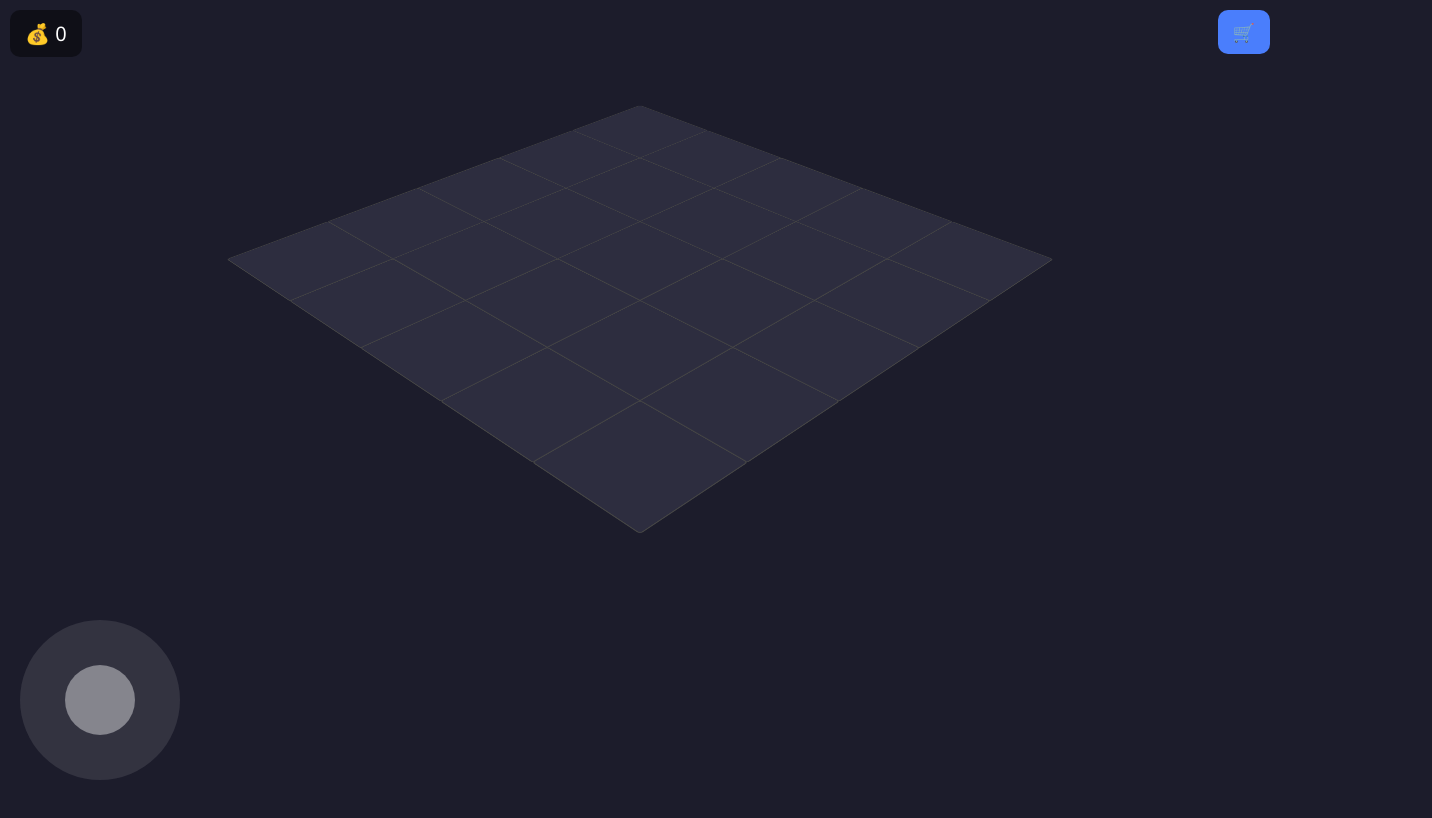
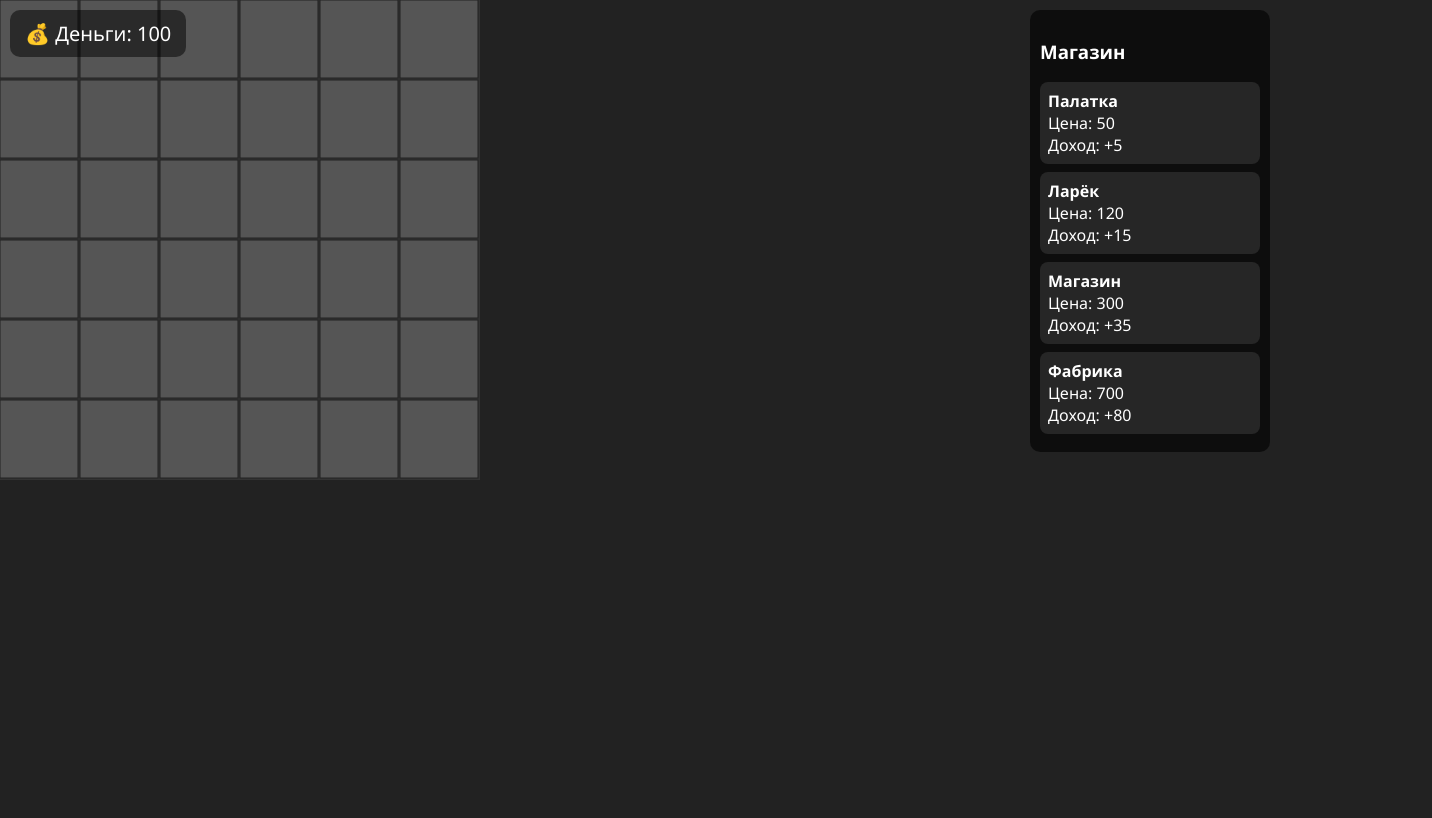
Before and after one commit to RefMon7/LOOKMK, a plain HTML site: page index.html in a window 1280 px wide. Shown: the whole page, 1432 px wide, since content can reach past the window. Drawn offline with Linux system fonts and the light colour scheme.

Commit message:
Update index.html

```diff
--- a/index.html
+++ b/index.html
@@ -2,17 +2,20 @@
 <html lang="ru">
 <head>
 <meta charset="UTF-8">
-<title>Mini Tycoon 3D Mobile</title>
-<meta name="viewport" content="width=device-width, initial-scale=1.0, user-scalable=no">
-
+<title>2D Tycoon</title>
+<meta name="viewport" content="width=device-width, initial-scale=1.0">
 <style>
     body {
         margin: 0;
         font-family: 'Segoe UI', sans-serif;
-        background: #1c1c2b;
+        background: #222;
         color: #fff;
         overflow: hidden;
-        touch-action: none; /* блокирует скролл при управлении */
+    }
+
+    canvas {
+        display: block;
+        background: #333;
     }
 
     /* HUD */
@@ -21,298 +24,138 @@
         top: 10px;
         left: 10px;
         font-size: 20px;
-        background: rgba(0,0,0,0.45);
+        background: rgba(0,0,0,0.5);
         padding: 10px 15px;
         border-radius: 10px;
-        z-index: 20;
+        z-index: 10;
     }
 
-    #shop-btn {
+    /* Магазин */
+    #shop {
         position: fixed;
         right: 10px;
         top: 10px;
-        background: #4a7efc;
-        padding: 10px 15px;
+        width: 220px;
+        background: rgba(0,0,0,0.6);
+        padding: 10px;
         border-radius: 10px;
-        font-size: 18px;
-        cursor: pointer;
-        z-index: 20;
-    }
-
-    #shop {
-        position: fixed;
-        right: 10px;
-        top: 60px;
-        width: 240px;
-        background: rgba(0,0,0,0.6);
-        padding: 12px;
-        border-radius: 10px;
-        display: none;
-        z-index: 20;
+        z-index: 10;
     }
     .shop-item {
-        padding: 10px;
+        margin: 8px 0;
+        padding: 8px;
         background: rgba(255,255,255,0.1);
-        margin: 6px 0;
-        border-radius: 10px;
+        border-radius: 8px;
+        cursor: pointer;
     }
-
-    /* Сцена */
-    #scene {
-        width: 100vw;
-        height: 100vh;
-        perspective: 1200px;
-    }
-
-    #world {
-        width: 1600px;
-        height: 1600px;
-        position: relative;
-        transform-style: preserve-3d;
-        top: 50%;
-        left: 50%;
-        transform: translate(-50%, -50%) rotateX(55deg) rotateZ(45deg) scale(0.7);
-    }
-
-    /* Клетки */
-    .tile {
-        position: absolute;
-        width: 200px;
-        height: 200px;
-        background: #2d2d3f;
-        border: 2px solid #444;
-        border-radius: 6px;
-    }
-    .tile.built {
-        background: #4caf50;
-        box-shadow: 0 0 12px rgba(76,175,80,0.8);
-    }
-
-    /* Игрок */
-    #player {
-        width: 40px;
-        height: 40px;
-        position: absolute;
-        background: #ffeb3b;
-        border-radius: 50%;
-        box-shadow: 0 0 18px rgba(255,235,59,0.8);
-    }
-
-    /* Мобильный джойстик */
-    #joystickArea {
-        position: fixed;
-        bottom: 20px;
-        left: 20px;
-        width: 160px;
-        height: 160px;
-        border-radius: 50%;
-        background: rgba(255,255,255,0.1);
-        z-index: 30;
-        touch-action: none;
-    }
-
-    #stick {
-        width: 70px;
-        height: 70px;
-        background: rgba(255,255,255,0.4);
-        border-radius: 50%;
-        position: absolute;
-        left: 45px;
-        top: 45px;
+    .shop-item:hover {
+        background: rgba(255,255,255,0.2);
     }
 </style>
 </head>
 <body>
 
-<div id="hud">💰 <span id="money">0</span></div>
-<div id="shop-btn">🛒</div>
+<div id="hud">💰 Деньги: <span id="money">0</span></div>
 <div id="shop"></div>
-
-<div id="scene">
-    <div id="world"></div>
-</div>
-
-<!-- Джойстик -->
-<div id="joystickArea">
-    <div id="stick"></div>
-</div>
+<canvas id="game"></canvas>
 
 <script>
 /* ------------------- ДАННЫЕ ------------------- */
+const canvas = document.getElementById('game');
+const ctx = canvas.getContext('2d');
 
-let money = 0;
+let money = 100;
 let income = 0;
-
-const SIZE = 5;
-const TILE_SIZE = 200;
-let tiles = [];
+const GRID_SIZE = 6;       // 6x6 клеток
+const TILE_SIZE = 80;      // размер клетки в пикселях
+const tiles = [];          // массив клеток
 
 const buildings = [
-    {name: "Палатка", cost: 40, income: 5},
-    {name: "Ларёк", cost: 120, income: 15},
-    {name: "Магазин", cost: 330, income: 40},
-    {name: "Фабрика", cost: 750, income: 85}
+    {name: "Палатка", cost: 50, income: 5, color: "#4caf50"},
+    {name: "Ларёк", cost: 120, income: 15, color: "#2196f3"},
+    {name: "Магазин", cost: 300, income: 35, color: "#ff9800"},
+    {name: "Фабрика", cost: 700, income: 80, color: "#9c27b0"}
 ];
 
-/* ------------------- СОХРАНЕНИЕ ------------------- */
+/* ------------------- ИНИЦИАЛИЗАЦИЯ ------------------- */
+canvas.width = GRID_SIZE * TILE_SIZE;
+canvas.height = GRID_SIZE * TILE_SIZE;
 
-function save() {
-    localStorage.setItem("tycoon_mobile", JSON.stringify({
-        money, income, tiles
-    }));
-}
-
-function load() {
-    let data = localStorage.getItem("tycoon_mobile");
-    if (data) {
-        data = JSON.parse(data);
-        money = data.money;
-        income = data.income;
-        tiles = data.tiles;
+for(let y=0; y<GRID_SIZE; y++){
+    for(let x=0; x<GRID_SIZE; x++){
+        tiles.push({x, y, level: -1});
     }
 }
 
-/* ------------------- МИР ------------------- */
+/* ------------------- РИСОВАНИЕ ------------------- */
+function draw(){
+    ctx.clearRect(0,0,canvas.width,canvas.height);
 
-const world = document.getElementById("world");
-
-function createWorld() {
-    if (tiles.length === 0) {
-        for (let i = 0; i < SIZE * SIZE; i++) tiles.push({level: -1});
-    }
-
-    world.innerHTML = "";
-
-    tiles.forEach((tile, i) => {
-        const el = document.createElement("div");
-        el.className = "tile";
-        if (tile.level >= 0) el.classList.add("built");
-
-        el.style.left = (i % SIZE) * TILE_SIZE + "px";
-        el.style.top = Math.floor(i / SIZE) * TILE_SIZE + "px";
-
-        el.onclick = () => build(i);
-
-        tile.el = el;
-        world.appendChild(el);
+    // клетки
+    tiles.forEach(tile => {
+        ctx.fillStyle = tile.level >= 0 ? buildings[tile.level].color : "#555";
+        ctx.fillRect(tile.x*TILE_SIZE, tile.y*TILE_SIZE, TILE_SIZE-2, TILE_SIZE-2);
+        ctx.strokeStyle = "#222";
+        ctx.strokeRect(tile.x*TILE_SIZE, tile.y*TILE_SIZE, TILE_SIZE-2, TILE_SIZE-2);
     });
 }
 
-/* ------------------- СТРОИТЕЛЬСТВО ------------------- */
+draw();
 
-function build(i) {
-    let t = tiles[i];
-    let next = t.level + 1;
+/* ------------------- МАГАЗИН ------------------- */
+const shopDiv = document.getElementById("shop");
 
-    if (next > buildings.length - 1) return;
+function renderShop(){
+    shopDiv.innerHTML = "<h3>Магазин</h3>";
+    buildings.forEach((b,i)=>{
+        const item = document.createElement("div");
+        item.className = "shop-item";
+        item.innerHTML = `<b>${b.name}</b><br>Цена: ${b.cost}<br>Доход: +${b.income}`;
+        item.onclick = () => selectedBuilding = i;
+        shopDiv.appendChild(item);
+    });
+}
 
-    let b = buildings[next];
-    if (money < b.cost) return alert("Не хватает денег!");
+let selectedBuilding = 0;
+renderShop();
 
-    t.level++;
+/* ------------------- ОБРАБОТКА КЛИКОВ ------------------- */
+canvas.addEventListener('click', function(e){
+    const rect = canvas.getBoundingClientRect();
+    const mx = e.clientX - rect.left;
+    const my = e.clientY - rect.top;
+
+    const x = Math.floor(mx / TILE_SIZE);
+    const y = Math.floor(my / TILE_SIZE);
+
+    const tile = tiles.find(t=>t.x===x && t.y===y);
+    if(!tile) return;
+
+    const nextLevel = tile.level + 1;
+    if(nextLevel !== selectedBuilding) return; // строим только выбранное
+
+    const b = buildings[nextLevel];
+    if(money < b.cost) return alert("Недостаточно денег!");
+
+    tile.level++;
     money -= b.cost;
     income += b.income;
-    t.el.classList.add("built");
 
     updateHUD();
-    save();
-}
-
-/* ------------------- ИГРОК ------------------- */
-
-const player = document.createElement("div");
-player.id = "player";
-world.appendChild(player);
-
-let px = 200, py = 200;
-
-function movePlayer() {
-    player.style.left = px + "px";
-    player.style.top = py + "px";
-}
-
-movePlayer();
-
-/* ------------------- МОБИЛЬНЫЙ ДЖОЙСТИК ------------------- */
-
-const joy = document.getElementById("joystickArea");
-const stick = document.getElementById("stick");
-
-let joyX = 0, joyY = 0;
-
-joy.addEventListener("touchmove", (e) => {
-    let rect = joy.getBoundingClientRect();
-    let x = e.touches[0].clientX - rect.left - rect.width / 2;
-    let y = e.touches[0].clientY - rect.top - rect.height / 2;
-
-    const max = 50;
-    let dist = Math.sqrt(x*x + y*y);
-
-    if (dist > max) {
-        x = x / dist * max;
-        y = y / dist * max;
-    }
-
-    stick.style.transform = `translate(${x}px, ${y}px)`;
-
-    joyX = x / max;
-    joyY = y / max;
+    draw();
 });
 
-joy.addEventListener("touchend", () => {
-    stick.style.transform = `translate(0px,0px)`;
-    joyX = joyY = 0;
-});
-
-/* ------------------- ДВИЖЕНИЕ ------------------- */
-
-function loop() {
-    px += joyX * 6;
-    py += joyY * 6;
-
-    px = Math.max(0, Math.min(px, SIZE * TILE_SIZE - 40));
-    py = Math.max(0, Math.min(py, SIZE * TILE_SIZE - 40));
-
-    movePlayer();
-    requestAnimationFrame(loop);
-}
-loop();
-
 /* ------------------- ДОХОД ------------------- */
-
-function updateHUD() {
+function updateHUD(){
     document.getElementById("money").innerText = money;
 }
 
-setInterval(() => {
+setInterval(()=>{
     money += income;
     updateHUD();
-    save();
 }, 3000);
 
-/* ------------------- МАГАЗИН ------------------- */
-
-const shop = document.getElementById("shop");
-document.getElementById("shop-btn").onclick = () => {
-    shop.style.display = shop.style.display === "block" ? "none" : "block";
-};
-
-function renderShop() {
-    shop.innerHTML = "";
-    buildings.forEach(b => {
-        let d = document.createElement("div");
-        d.className = "shop-item";
-        d.innerHTML = `<b>${b.name}</b><br>Цена: ${b.cost}<br>Доход: +${b.income}`;
-        shop.appendChild(d);
-    });
-}
-
-/* ------------------- ЗАПУСК ------------------- */
-load();
-createWorld();
-renderShop();
 updateHUD();
-
 </script>
 </body>
 </html>
```
